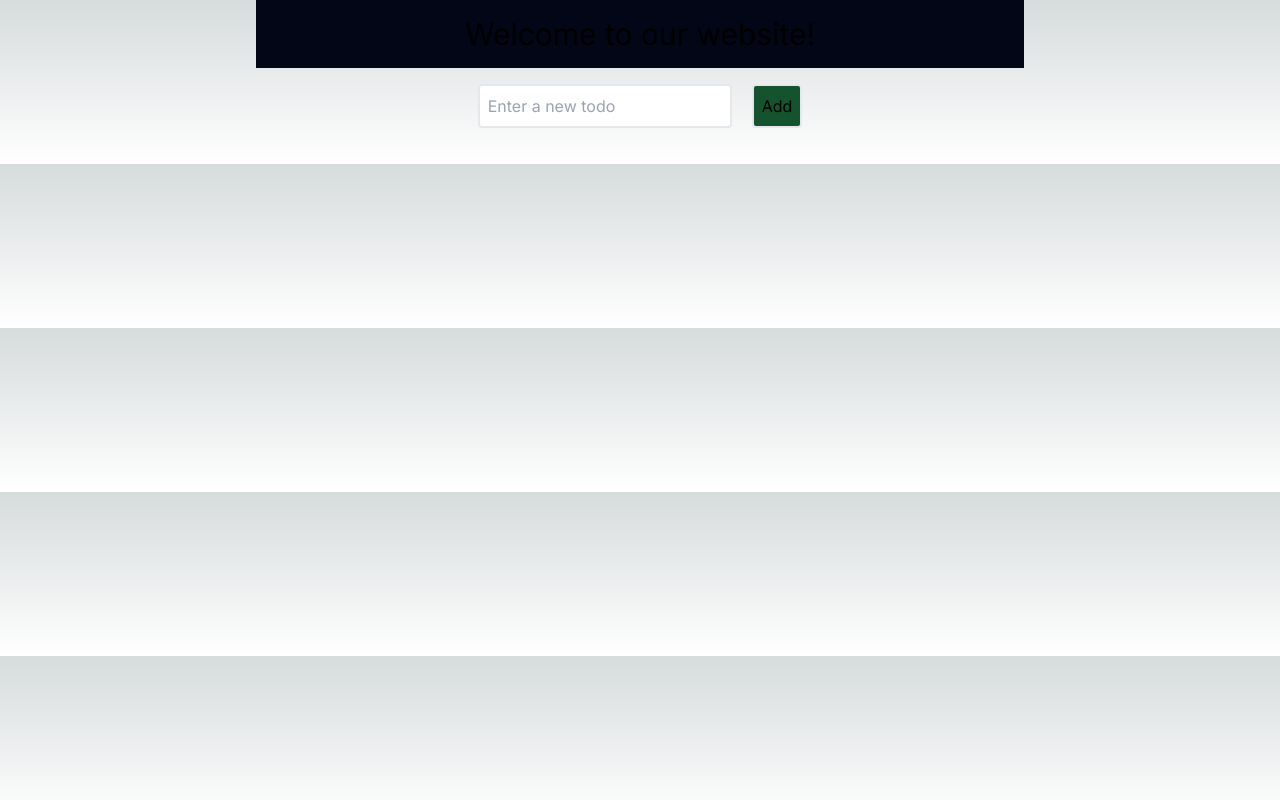
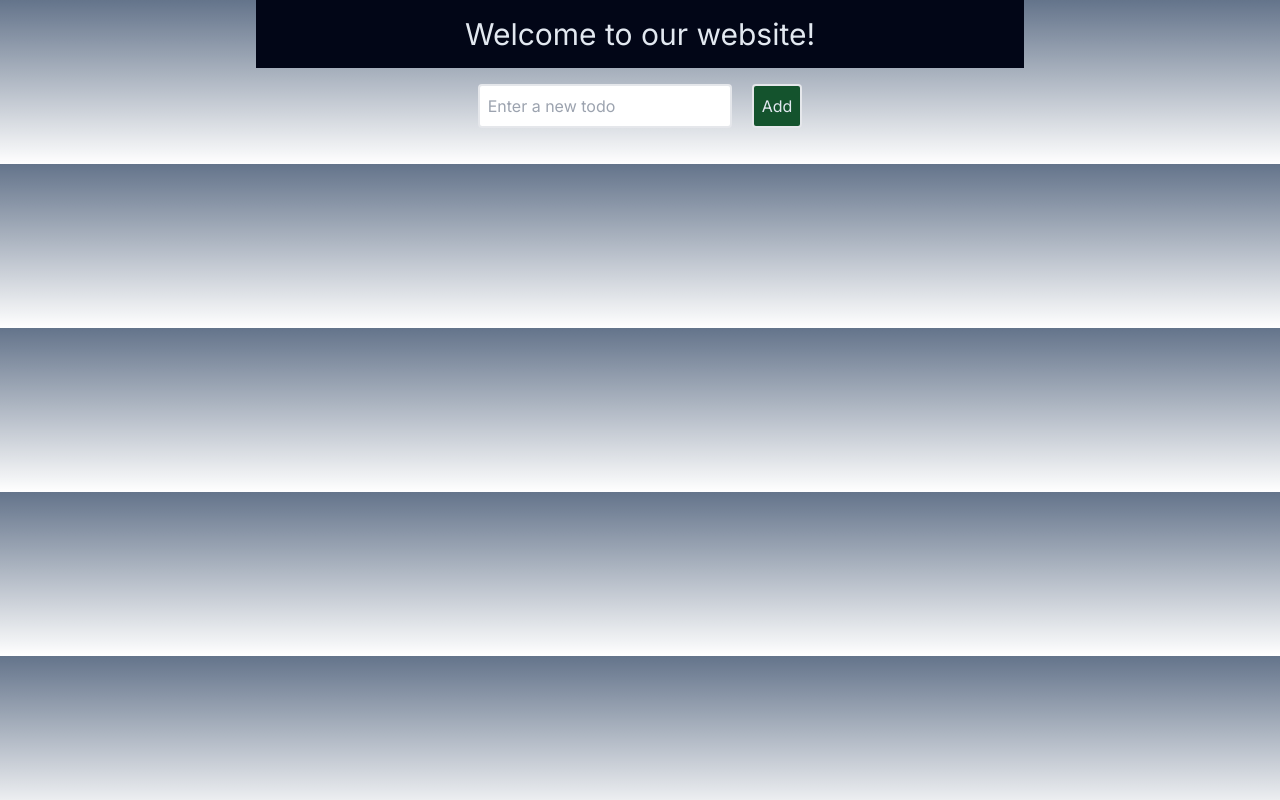
Before and after one commit to jhonatanCastor/To-do-List, a Next.js app: page / in a window 1280 px wide. Built offline with nearby package versions, Linux system fonts and the light colour scheme.

Commit message:
feat: renamed the name of the field

```diff
--- a/src/app/layout.tsx
+++ b/src/app/layout.tsx
@@ -5,7 +5,7 @@ import './globals.css'
 const inter = Inter({ subsets: ['latin'] })
 
 export const metadata: Metadata = {
-  title: 'Create Next App',
+  title: 'Todo List App',
   description: 'Generated by create next app',
 }
 
@@ -16,7 +16,7 @@ export default function RootLayout({
 }) {
   return (
     <html lang="en">
-      <body className={inter.className}>{children}</body>
+      <body className={`${inter.className} bg-slate-500 text-slate-200`}>{children}</body>
     </html>
   )
 }
```
